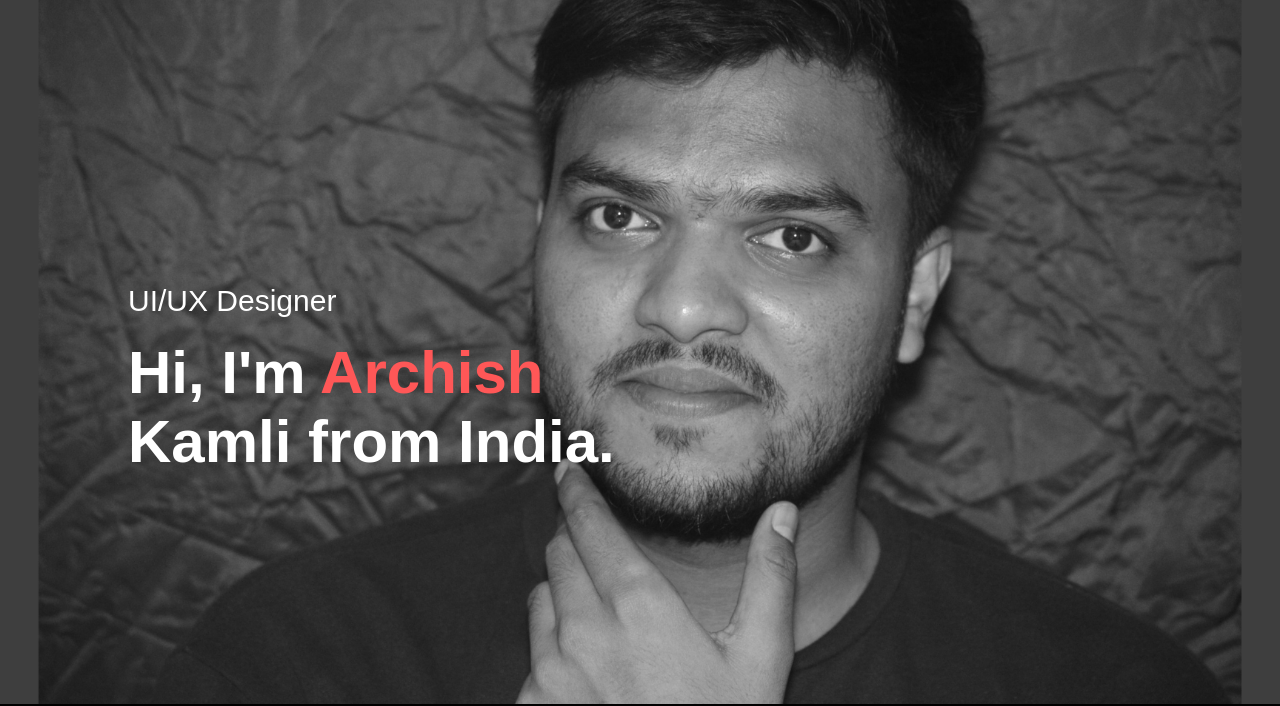
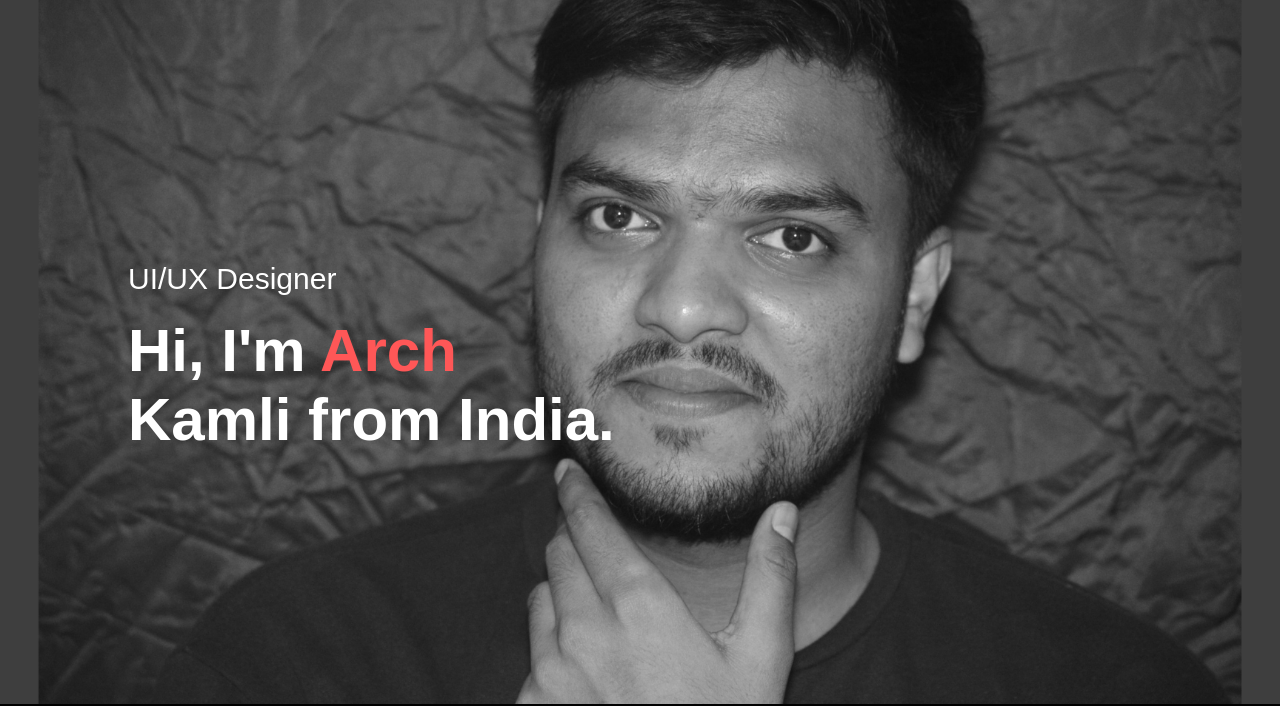
Before and after one commit to ArchishKamli/Portfolio, a plain HTML site: page index.html in a window 1280 px wide. Shown: the part 96-802 px from the top of the page. Drawn offline with Linux system fonts and the light colour scheme.

Commit message:
2nd commit

```diff
--- a/index.html
+++ b/index.html
@@ -28,7 +28,7 @@
         </nav>
         <div class="header-text">
           <p>UI/UX Designer</p>
-          <h1>Hi, I'm <span>Archish</span><br />Kamli from India.</h1>
+          <h1>Hi, I'm <span>Arch</span><br />Kamli from India.</h1>
         </div>
       </div>
     </div>
```
Also changed, not shown: Images/background.png (deleted), Images/logo-arch.png (deleted), Images/phone-background-arch.png (deleted), Images/phone-background.png (deleted), Images/user.png (deleted), 1 other file.
